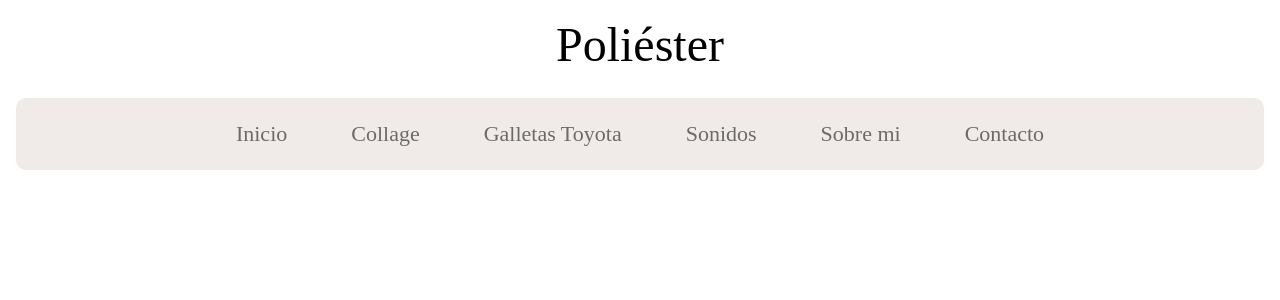
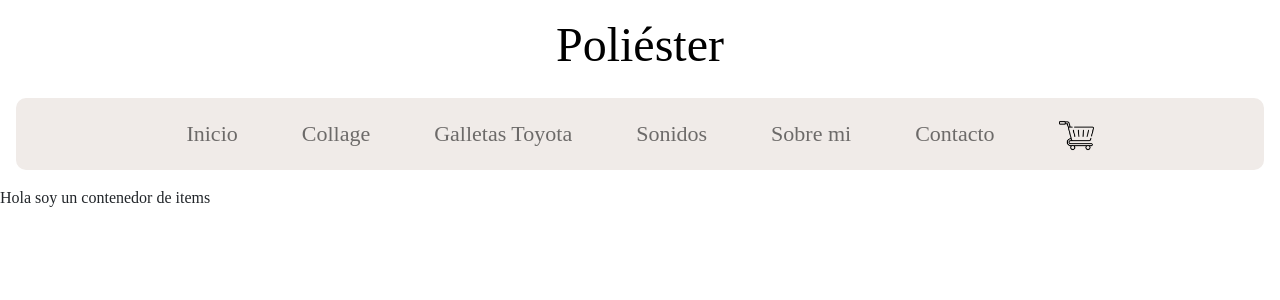
Before and after one commit to Franciscojm13/poliester_react_web, a React (Vite) app: page / in a window 1280 px wide. Shown: the top 300 px of the page. Built offline with nearby package versions, Linux system fonts and the light colour scheme.

Commit message:
Icluyendo componentes CartWidget e ItemListContainer

```diff
--- a/src/App.jsx
+++ b/src/App.jsx
@@ -1,8 +1,8 @@
 import { useState } from 'react'
-import logo from './logo.svg'
 import './sass/App.scss'
 import '../node_modules/bootstrap/dist/css/bootstrap.min.css'
 import NavBar from './components/NavBar/NavBar';
+import ItemListContainer from './components/ItemListContainer/ItemListContainer';
 
 function App() {
   const [count, setCount] = useState(0)
@@ -12,6 +12,7 @@ function App() {
 
     <div className="App">
     <NavBar />
+    <ItemListContainer contenedorItems={'Hola soy un contenedor de items'}/>
     </div>
   )
 }
--- /dev/null
+++ b/src/components/CartWidget/CartWidget.jsx
@@ -0,0 +1,11 @@
+import iconoCarrito from '../../icons/shopping-cart.png'
+
+const CartWidget = () => {
+    return (
+        <div>
+            <img src={iconoCarrito} width="35px" alt="logo_carrito" />
+        </div>
+    )
+}
+
+export default CartWidget
--- /dev/null
+++ b/src/components/ItemListContainer/ItemListContainer.jsx
@@ -0,0 +1,11 @@
+
+const ItemListContainer = ({contenedorItems}) => {
+    return (
+        <div>
+            {/* mostramos la propiedad: */}
+            {contenedorItems}
+        </div>
+    )
+}
+
+export default ItemListContainer
--- a/src/components/NavBar/NavBar.jsx
+++ b/src/components/NavBar/NavBar.jsx
@@ -1,17 +1,21 @@
 import React from 'react'
+import CartWidget from '../CartWidget/CartWidget'
 
 const NavBar = () => {
     return (
-        <><header id="header">
+        <>
+        <header id="header">
 
             <div className="d-flex justify-content-center mx-auto mt-3">
                 <a className="brand " href="index.html"><h1 className=" display-5">Poliéster</h1></a>
+
             </div>
 
             <nav className="navbar navbar-expand-md contenedor navbar-light m-3">
                 <div className="container-fluid">
                     <a className="navbar-brand mx-auto d-block d-sm-block d-md-none" href="#">Menu</a>
                     <button className="navbar-toggler mx-auto" type="button" data-bs-toggle="collapse" data-bs-target="#navbarNav" aria-controls="navbarNav" aria-expanded="false" aria-label="Toggle navigation">
+
                         <span className="navbar-toggler-icon"></span>
                     </button>
                     <div className="collapse navbar-collapse " id="navbarNav">
@@ -22,6 +26,7 @@ const NavBar = () => {
                             <li className="nav-item px-4"><a className="nav-link" href="./html/sonidos.html">Sonidos</a></li>
                             <li className="nav-item px-4"><a className="nav-link" href="./html/sobre_mi.html">Sobre mi</a></li>
                             <li className="nav-item px-4"><a className="nav-link" href="./html/contacto.html">Contacto</a></li>
+                            <li className="nav-item px-4"><a className="nav-link"> <CartWidget/> </a></li>
                         </ul>
                     </div>
                 </div>
```
Also changed, not shown: src/icons/shopping-cart.png (added).
